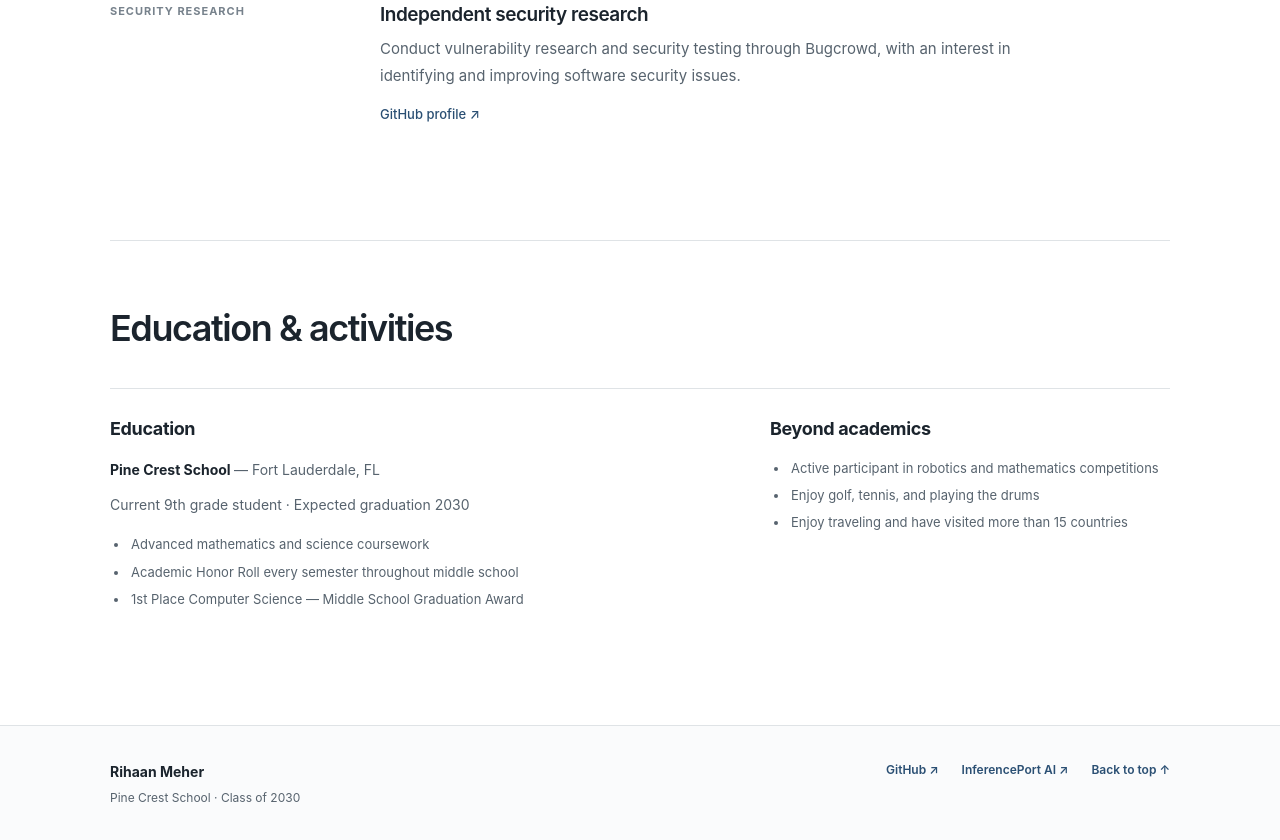
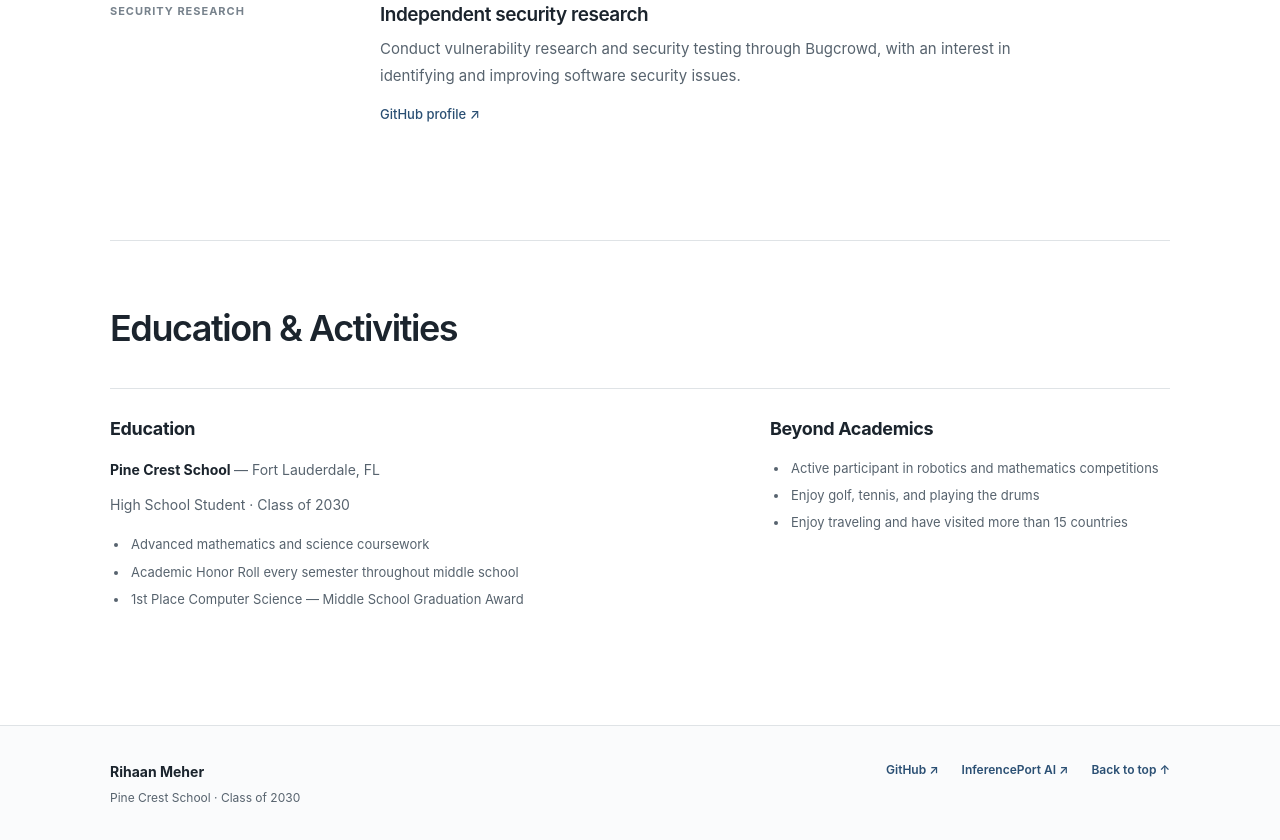
Before and after one commit to sharktide/rihaanmeher.com, a plain HTML site: page index.html in a window 1280 px wide. Shown: the part 3925-4765 px from the top of the page. Drawn offline with Linux system fonts and the light colour scheme.

Commit message:
Update index.html

```diff
--- a/index.html
+++ b/index.html
@@ -188,13 +188,13 @@
 
     <section class="content-section about-section" id="about" aria-labelledby="about-heading">
       <div class="section-header">
-        <div><h2 id="about-heading">Education &amp; activities</h2></div>
+        <div><h2 id="about-heading">Education &amp; Activities</h2></div>
       </div>
       <div class="about-grid">
         <div class="about-block">
           <h3>Education</h3>
           <p class="about-title">Pine Crest School <span>— Fort Lauderdale, FL</span></p>
-          <p>Current 9th grade student · Expected graduation 2030</p>
+          <p>High School Student · Class of 2030</p>
           <ul>
             <li>Advanced mathematics and science coursework</li>
             <li>Academic Honor Roll every semester throughout middle school</li>
@@ -202,7 +202,7 @@
           </ul>
         </div>
         <div class="about-block">
-          <h3>Beyond academics</h3>
+          <h3>Beyond Academics</h3>
           <ul>
             <li>Active participant in robotics and mathematics competitions</li>
             <li>Enjoy golf, tennis, and playing the drums</li>
```
